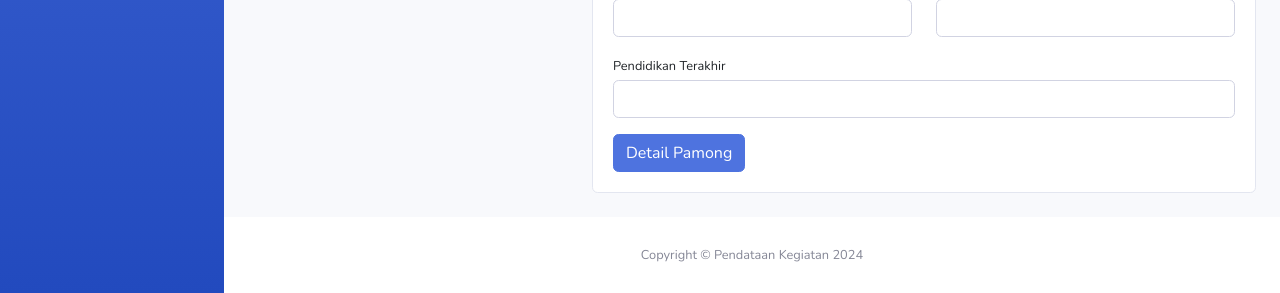
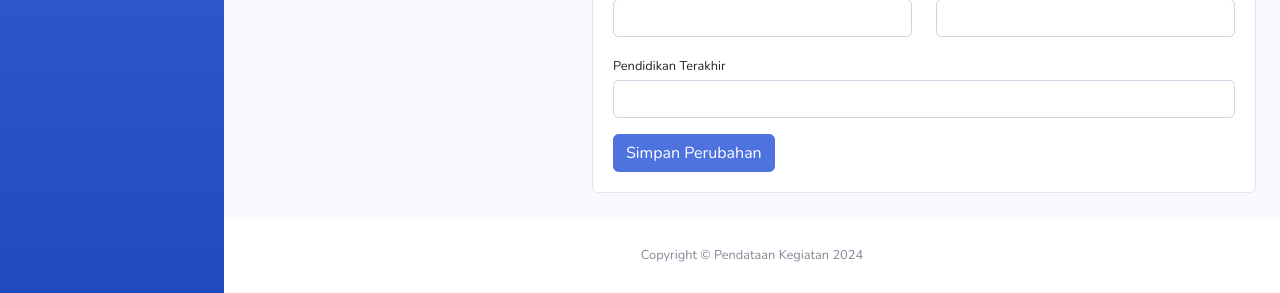
Before and after one commit to ridwaanhall/pengabdianfe, a Django app: template base/templates/detail-edit-pamong.html in a window 1280 px wide. Shown: the part 819-1112 px from the top of the page. Run offline with Django 5.2, Linux system fonts and the light colour scheme; the template is opened without the code that fills it, so the values that code supplies are empty; some libraries are stand-ins or nearby versions.

Commit message:
change html text

```diff
--- a/base/templates/detail-edit-pamong.html
+++ b/base/templates/detail-edit-pamong.html
@@ -141,7 +141,7 @@
                             <label class="small mb-1" for="inputPendidikanTerakhir">Pendidikan Terakhir</label>
                             <input class="form-control" id="inputPendidikanTerakhir" type="text" name="pendidikan_terakhir" value="{{ pamong.pendidikan_terakhir }}" required />
                         </div>
-                        <button class="btn btn-primary" type="submit" id="submitPamong">Detail Pamong</button>
+                        <button class="btn btn-primary" type="submit" id="submitPamong">Simpan Perubahan</button>
                     </div>
                 </div>
             </div>
```
